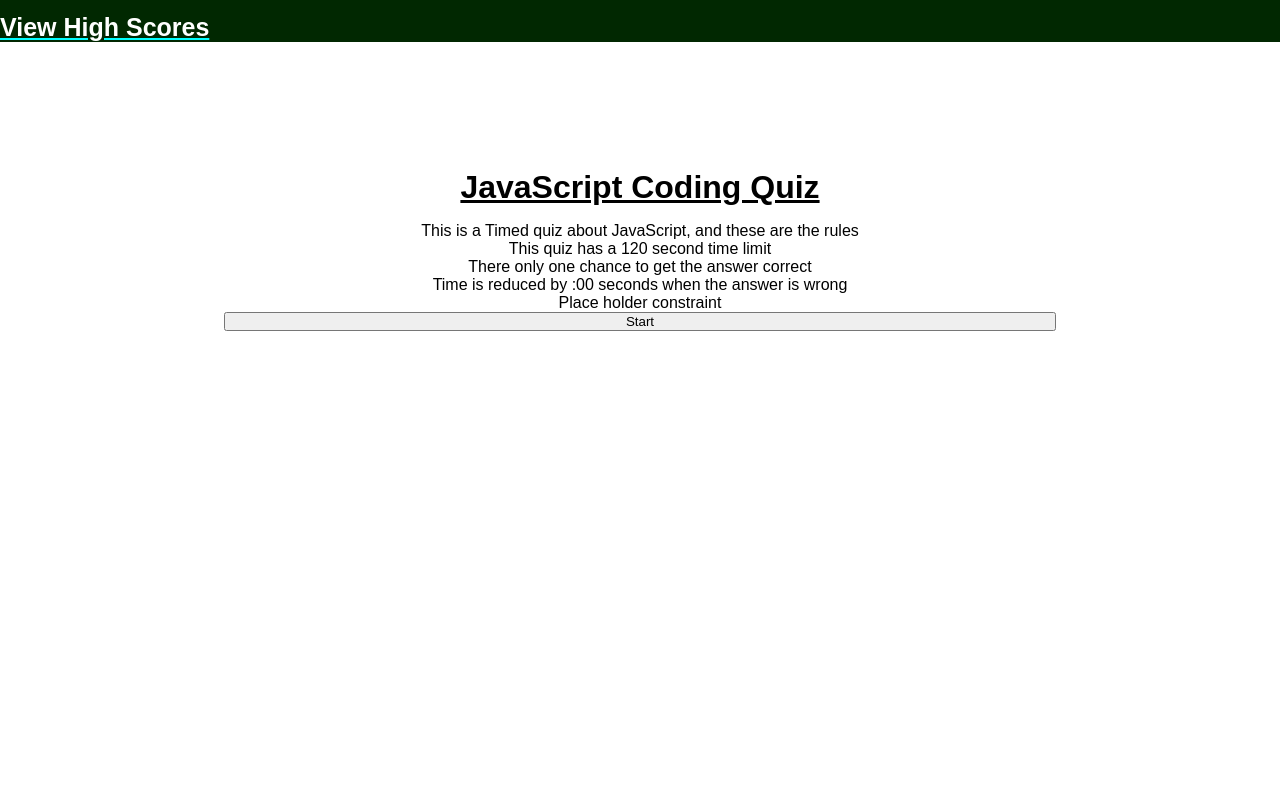
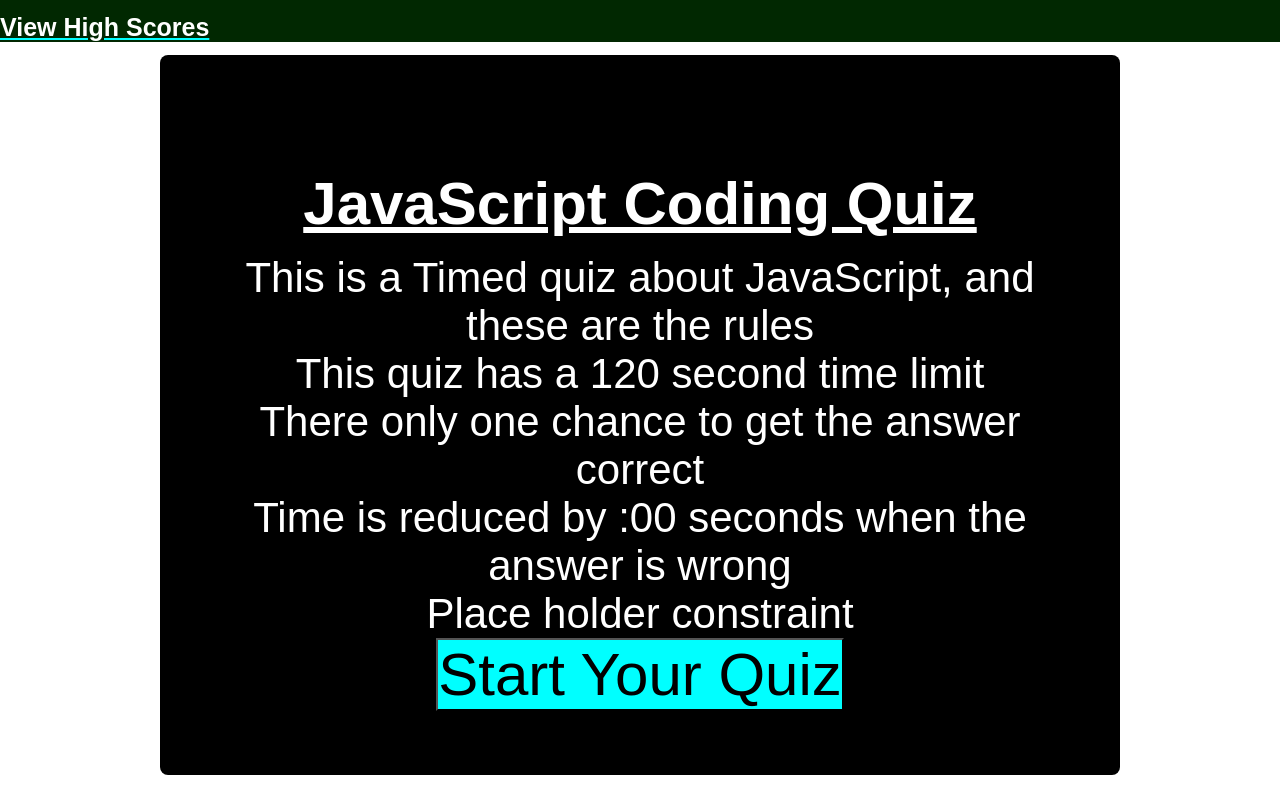
Before and after one commit to schorij23/timed-coding-quiz, a plain HTML site: page index.html in a window 1280 px wide. Drawn offline with Linux system fonts and the light colour scheme.

Commit message:
css changes

```diff
--- a/css/styles.css
+++ b/css/styles.css
@@ -22,7 +22,8 @@ main {
 }
 
 section {
-    background-color: white;
+    background-color: black;
+    color: white;
     display: flex;
     flex-direction: column;
     align-self: center;
@@ -33,7 +34,7 @@ section {
     padding: 5% 5%;
 }
  h2 {
-    font-size: 32px;
+    font-size: 60px;
     text-align: center;
     padding-bottom: 2%;
     margin-top: 6%;
@@ -42,9 +43,20 @@ section {
 
 p{
     text-align: center;
+    font-size: 42px;
 }
 
  li {
     list-style-type: none;
     text-align: center;
+    font-size: 42px;
  }
+
+ .start-quiz {
+    align-self: center;
+    background-color: cyan;
+    color: black;
+    cursor: pointer;
+    font-size: 60px;
+    box-shadow: 5px 5px 5px 5px black;
+ }
--- a/index.html
+++ b/index.html
@@ -25,7 +25,7 @@
             <li>Time is reduced by :00 seconds when the answer is wrong</li>
             <li>Place holder constraint</li>
           </ul>
-          <button class="start-quiz" onclick="startQz()">Start</button>
+          <button class="start-quiz" onclick="startQz()">Start Your Quiz</button>
     </section>
    </main>
 
```
